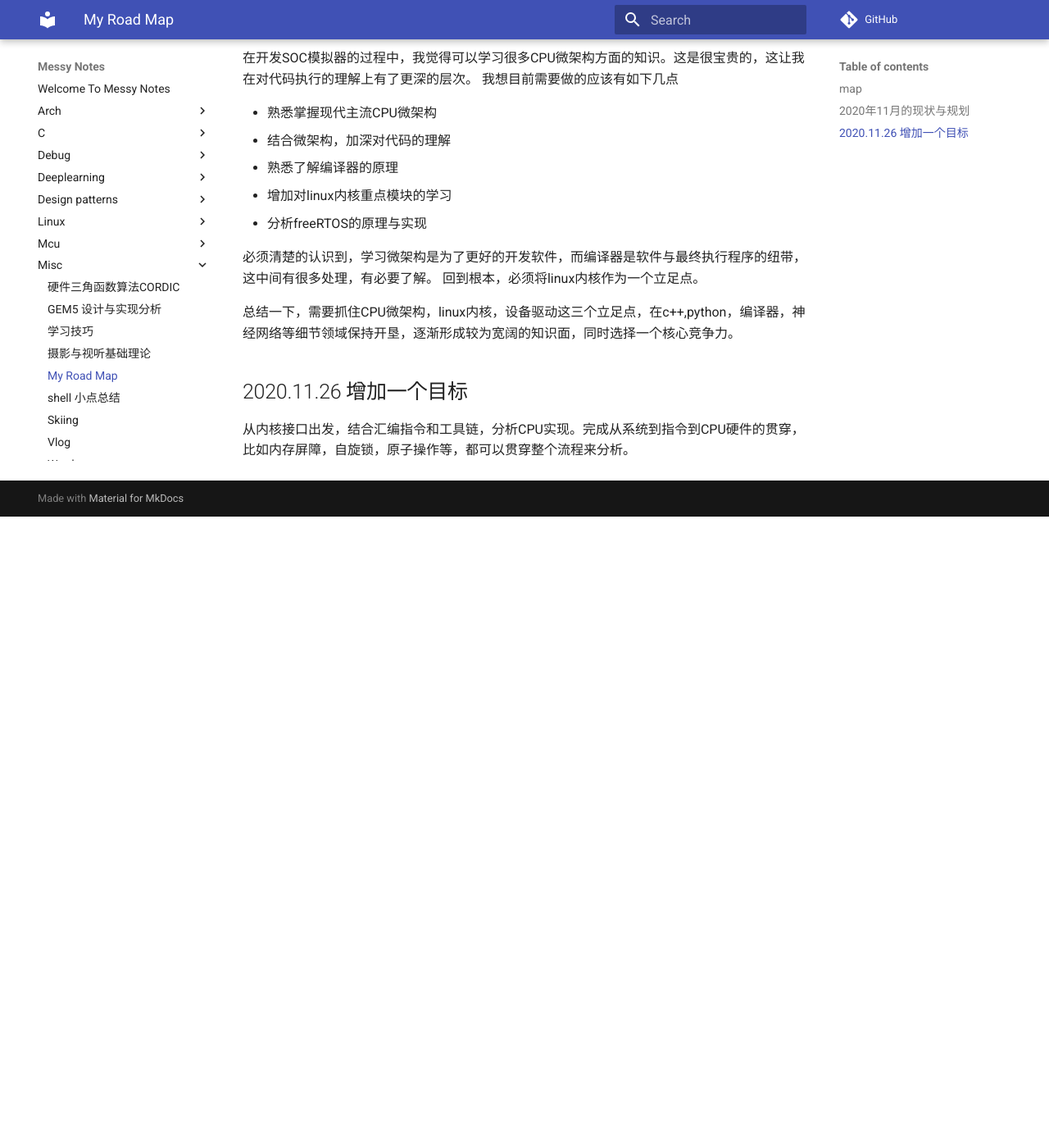
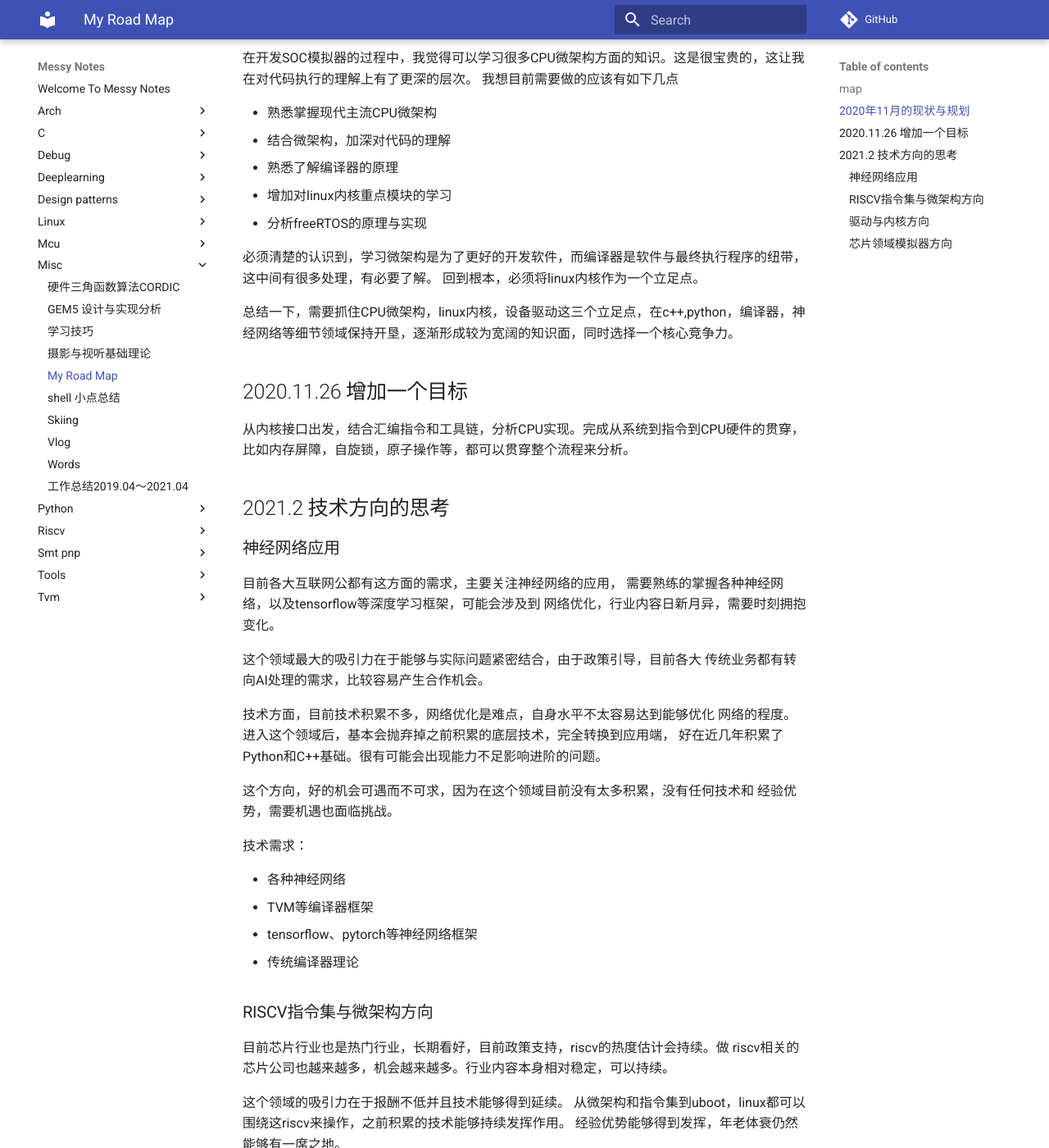
Before and after one commit to chsgcxy/messy_notes, an MkDocs documentation site: the page built from docs/misc/roadmap.md, in a window 1280 px wide and 1400 px high, scrolled down 817 px. Shown: the whole window at 82% size. Built offline with MkDocs 1.6.1 and Material for MkDocs 9.7.7, drawn with Linux system fonts in a browser that asks for light colours; comment, search, counter and statistics services are not loaded; before the commit the page ends 1447 px from its top, so only the background shows below that; some of the changed text lies outside the part shown.

Commit message:
add files

```diff
--- a/docs/misc/roadmap.md
+++ b/docs/misc/roadmap.md
@@ -51,3 +51,79 @@
 ## 2020.11.26 增加一个目标
 
 从内核接口出发，结合汇编指令和工具链，分析CPU实现。完成从系统到指令到CPU硬件的贯穿，比如内存屏障，自旋锁，原子操作等，都可以贯穿整个流程来分析。
+
+## 2021.2 技术方向的思考
+
+### 神经网络应用
+
+目前各大互联网公都有这方面的需求，主要关注神经网络的应用，
+需要熟练的掌握各种神经网络，以及tensorflow等深度学习框架，可能会涉及到
+网络优化，行业内容日新月异，需要时刻拥抱变化。
+
+这个领域最大的吸引力在于能够与实际问题紧密结合，由于政策引导，目前各大
+传统业务都有转向AI处理的需求，比较容易产生合作机会。
+
+技术方面，目前技术积累不多，网络优化是难点，自身水平不太容易达到能够优化
+网络的程度。进入这个领域后，基本会抛弃掉之前积累的底层技术，完全转换到应用端，
+好在近几年积累了Python和C++基础。很有可能会出现能力不足影响进阶的问题。
+
+这个方向，好的机会可遇而不可求，因为在这个领域目前没有太多积累，没有任何技术和
+经验优势，需要机遇也面临挑战。
+
+技术需求：
+
+- 各种神经网络
+- TVM等编译器框架
+- tensorflow、pytorch等神经网络框架
+- 传统编译器理论
+
+### RISCV指令集与微架构方向
+
+目前芯片行业也是热门行业，长期看好，目前政策支持，riscv的热度估计会持续。做
+riscv相关的芯片公司也越来越多，机会越来越多。行业内容本身相对稳定，可以持续。
+
+这个领域的吸引力在于报酬不低并且技术能够得到延续。
+从微架构和指令集到uboot，linux都可以围绕这riscv来操作，之前积累的技术能够持续发挥作用。
+经验优势能够得到发挥，年老体衰仍然能够有一席之地。
+
+技术方面，能够充分发挥自身逻辑清晰的技术特点，而且基本不会出现能力不足的问题，
+当然，技术广度需要扩展，深度需要提高，但终归不会因为潜力不足而影响进阶。
+
+这个方向，自身有一定的经验优势和技术积累，需要较好的机会，同时需要警惕技术广度变窄。
+
+技术需求：
+
+- RISCV架构
+- 微架构
+- 硬件描述语言
+
+### 驱动与内核方向
+
+传统方向，行业通吃，万金油的技术方向也意味着不管去哪个行业，都属于边缘部门。
+行业需求稳定，可以蹭新型热门行业红利。
+
+这个领域最大的吸引力在于舒适，挑战性相对较小，经验优势能够得到充分发挥。
+
+技术方面，仍然需要拓展和进阶，但不会出现因能力不足影响进阶的情况。但这不是一个好
+选择，不到万不得已不会考虑回归这个方向。
+
+技术需求：
+
+- 重点模块驱动
+- linux内核重点机制
+
+### 芯片领域模拟器方向
+
+这是一个很小的领域，涉及到芯片微架构和指令集架构，同时又需要硬件基础，预估行业报酬不低，
+但需要有IC设计方面的技术积累。小众但能掌握芯片核心，需求量较小。
+
+这个领域最大的吸引力在于与现在的工作完全接合，可以凭借经验优势索要较高报酬。
+
+技术层面，需要学习目前主流模拟器语言，比如shisel，systemc。而且需要补充IC相关知识
+
+这个方向很小众，而且很难与应用挂钩，后续发展空间可能比较局限
+
+技术需求：
+
+- 主流模拟器语言
+- IC相关理论
```
Also changed, not shown: docs/arch/atomic.md (added, +29 -0 lines), docs/arch/register_rename.md (+2 -0 lines), docs/arch/rob.md (+1 -1 lines), docs/tools/llvm-symbolizer.md (added, +68 -0 lines).
